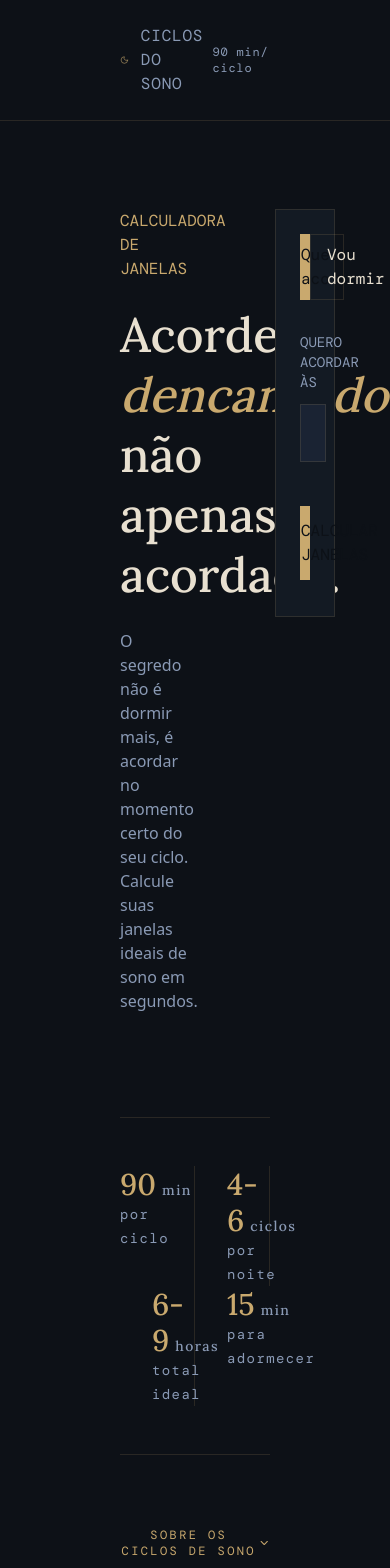
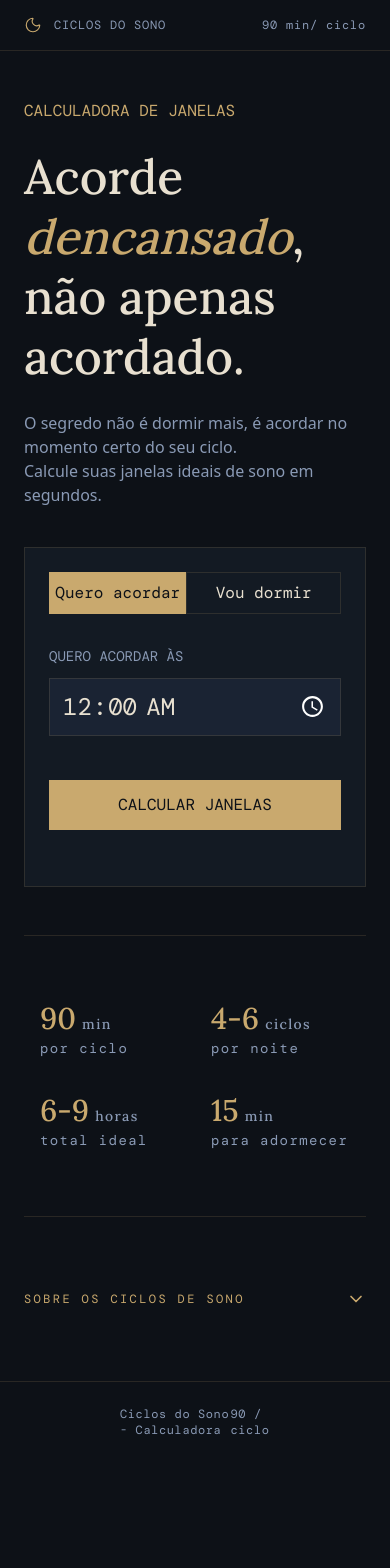
Before and after one commit to marialluiza/sleep-calculator, a Next.js app: page / in a window 390 px wide. Shown: the top 1568 px of the page. After the commit the page ends 1462 px from the top, so only its background shows below. Built offline with nearby package versions, Linux system fonts and the light colour scheme; a web font is replaced by a local one.

Commit message:
feat: adiciona responsividade e componentiza sleep-calculator

```diff
--- a/src/components/layout/Header.tsx
+++ b/src/components/layout/Header.tsx
@@ -4,10 +4,10 @@ import Divider from "../ui/Divider";
 const HeaderComponent = () => {
   return (
     <header className="font-mono">
-      <div className="w-full flex px-30 py-6 tracking-wider text-muted-foreground">
+      <div className="w-full flex px-6 py-4 md:px-30 md:py-6 tracking-wider text-muted-foreground">
         <div className="w-full flex gap-3 items-center">
           <Moon size={18} className="text-primary" strokeWidth={1.5} />
-          <span>CICLOS DO SONO</span>
+          <span className="text-xs md:text-base">CICLOS DO SONO</span>
         </div>
 
         <div className="w-full flex justify-end items-center text-xs">
--- a/src/components/sections/home/SleepCyclesFacts/CycleFact.tsx
+++ b/src/components/sections/home/SleepCyclesFacts/CycleFact.tsx
@@ -10,7 +10,7 @@ type CycleFactProps = {
 
 const CycleFact = ({ information }: CycleFactProps) => {
   return (
-    <div className="px-8 first:pl-0">
+    <div className="px-4 py-4 md:px-8 md:first:pl-0">
       <p className="text-primary font-title text-3xl">
         {information.value}
         <span className="text-muted-foreground ml-1.5 text-sm tracking-widest">
--- a/src/components/sections/home/SleepCyclesFacts/index.tsx
+++ b/src/components/sections/home/SleepCyclesFacts/index.tsx
@@ -26,10 +26,10 @@ const SleepCyclesFacts = () => {
   ];
 
   return (
-    <section className="mt-14">
+    <section className="md:mt-14">
       <div className="font-mono">
         <Divider />
-        <div className="py-12 grid grid-cols-2 md:grid-cols-4 divide-x divide-border">
+        <div className="py-12 grid grid-cols-2 md:grid-cols-4 md:divide-x md:divide-border">
           {cycleInformations.map((information, key) => (
             <CycleFact key={key} information={information} />
           ))}
--- a/src/components/sections/home/index.tsx
+++ b/src/components/sections/home/index.tsx
@@ -5,14 +5,10 @@ import AboutCycles from "./AboutCycles";
 
 const HomeComponent = () => {
   return (
-    <main className="px-30 py-10 ">
-      <section className="w-full flex py-12 justify-between gap-20">
-        <div className="w-1/2">
-          <IntroTitle />
-        </div>
-        <div className="w-2/5">
-          <SleepCalculator />
-        </div>
+    <main className="px-6 md:px-30 md:py-10">
+      <section className="w-full grid grid-cols-1 md:grid-cols-2 py-12 justify-between gap-10 md:gap-20">
+        <IntroTitle />
+        <SleepCalculator />
       </section>
 
       <SleepCyclesFacts />
--- /dev/null
+++ b/src/features/sleep-calculator/components/CalculatorForm/index.tsx
@@ -0,0 +1,35 @@
+import Button from "@/components/ui/Button";
+
+type CalculatorFormType = {
+  text: string;
+  time: string;
+  onTimeChange: (e: React.ChangeEvent<HTMLInputElement>) => void;
+  calculateResults: () => void;
+};
+
+const CalculatorForm = ({
+  text,
+  time,
+  onTimeChange,
+  calculateResults,
+}: CalculatorFormType) => {
+  return (
+    <section className="flex flex-col gap-3">
+      <p className="text-muted-foreground text-sm">{text}</p>
+      <input
+        type="time"
+        value={time}
+        onChange={onTimeChange}
+        className="w-full bg-input-background px-3 py-3 text-2xl border-[1.5px] border-border focus:outline-none focus:border-primary transition-colors"
+        style={{ colorScheme: "dark" }}
+      />
+
+      <Button
+        text="CALCULAR JANELAS"
+        className="py-3 mt-8 bg-primary text-primary-foreground hover:brightness-95"
+        onClick={() => calculateResults()}
+      />
+    </section>
+  );
+};
+export default CalculatorForm;
--- /dev/null
+++ b/src/features/sleep-calculator/components/ModeButtons/index.tsx
@@ -0,0 +1,28 @@
+import Button from "@/components/ui/Button";
+import { ModeType } from "../../types";
+
+type ModeButtonProps = {
+  mode: ModeType;
+  onModeChange: (buttonMode: ModeType) => void;
+};
+
+const ModeButtons = ({ mode, onModeChange }: ModeButtonProps) => {
+  return (
+    <section className="w-full flex">
+      <Button
+        text="Quero acordar"
+        isSelected={mode === "wakeUp"}
+        className="py-2"
+        onClick={() => onModeChange("wakeUp")}
+      />
+      <Button
+        text="Vou dormir"
+        isSelected={mode === "sleep"}
+        className="px-4 py-2"
+        onClick={() => onModeChange("sleep")}
+      />
+    </section>
+  );
+};
+
+export default ModeButtons;
--- a/src/features/sleep-calculator/components/ResultCard.tsx
+++ b/src/features/sleep-calculator/components/Results/ResultCard.tsx
@@ -1,4 +1,4 @@
-import { CalculateCyclesResult } from "../types";
+import { CalculateCyclesResult } from "../../types";
 
 type ResultCardProps = {
   result: CalculateCyclesResult;
--- /dev/null
+++ b/src/features/sleep-calculator/components/Results/index.tsx
@@ -0,0 +1,23 @@
+import { CalculateCyclesResult } from "../../types";
+import ResultCard from "./ResultCard";
+
+type ResultsProps = {
+  results: CalculateCyclesResult[];
+  resultTitle: string;
+};
+
+const Results = ({ results, resultTitle }: ResultsProps) => {
+  return (
+    <section className="flex flex-col gap-3">
+      {results.length > 0 && (
+        <h2 className="text-muted-foreground text-sm">{resultTitle}</h2>
+      )}
+
+      {results.map((result) => (
+        <ResultCard key={result.id} result={result} />
+      ))}
+    </section>
+  );
+};
+
+export default Results;
--- a/src/features/sleep-calculator/hooks/useSleepCalculatorController.ts
+++ b/src/features/sleep-calculator/hooks/useSleepCalculatorController.ts
@@ -1,9 +1,7 @@
 import { useState } from "react";
 import { calculateWantsToWakeUp } from "../utils/calculateWantsToWakeUp";
 import { calculateWantsToSleepHours } from "../utils/calculateWantsToSleep";
-import { CalculateCyclesResult } from "../types";
-
-type ModeType = "wakeUp" | "sleep";
+import { CalculateCyclesResult, ModeType } from "../types";
 
 export const useSleepCalculatorController = () => {
   const [time, setTime] = useState<string>("00:00");
--- a/src/features/sleep-calculator/index.tsx
+++ b/src/features/sleep-calculator/index.tsx
@@ -1,8 +1,9 @@
 "use client";
 
-import Button from "@/components/ui/Button";
 import { useSleepCalculatorController } from "./hooks/useSleepCalculatorController";
-import ResultCard from "./components/ResultCard";
+import ModeButtons from "./components/ModeButtons";
+import Results from "./components/Results";
+import CalculatorForm from "./components/CalculatorForm";
 
 const SleepCalculator = () => {
   const {
@@ -18,47 +19,16 @@ const SleepCalculator = () => {
 
   return (
     <div className="w-full flex flex-col p-6 gap-8 bg-card border-[1.5px] border-border font-mono">
-      <section className="w-full flex">
-        <Button
-          text="Quero acordar"
-          isSelected={mode === "wakeUp"}
-          className="py-2"
-          onClick={() => handleModeChange("wakeUp")}
-        />
-        <Button
-          text="Vou dormir"
-          isSelected={mode === "sleep"}
-          className="px-4 py-2"
-          onClick={() => handleModeChange("sleep")}
-        />
-      </section>
+      <ModeButtons mode={mode} onModeChange={handleModeChange} />
 
-      <section className="w-full flex flex-col gap-3">
-        <p className="text-muted-foreground text-sm">{text}</p>
-        <input
-          type="time"
-          value={time}
-          onChange={handleTimeChange}
-          className="bg-input-background px-3 py-3 text-2xl border-[1.5px] border-border focus:outline-none focus:border-primary transition-colors"
-          style={{ colorScheme: "dark" }}
-        />
+      <CalculatorForm
+        text={text}
+        time={time}
+        onTimeChange={handleTimeChange}
+        calculateResults={calculateResults}
+      />
 
-        <Button
-          text="CALCULAR JANELAS"
-          className="py-3 mt-8 bg-primary text-primary-foreground hover:brightness-95"
-          onClick={() => calculateResults()}
-        />
-
-        <section className="flex flex-col gap-3">
-          {results.length > 0 && (
-            <h2 className="text-muted-foreground text-sm">{resultTitle}</h2>
-          )}
-
-          {results.map((result) => (
-            <ResultCard key={result.id} result={result} />
-          ))}
-        </section>
-      </section>
+      <Results results={results} resultTitle={resultTitle} />
     </div>
   );
 };
--- a/src/features/sleep-calculator/types.ts
+++ b/src/features/sleep-calculator/types.ts
@@ -1,3 +1,5 @@
+export type ModeType = "wakeUp" | "sleep";
+
 export type CalculateCyclesResult = {
   id: number;
   recommendedTime: string;
```
